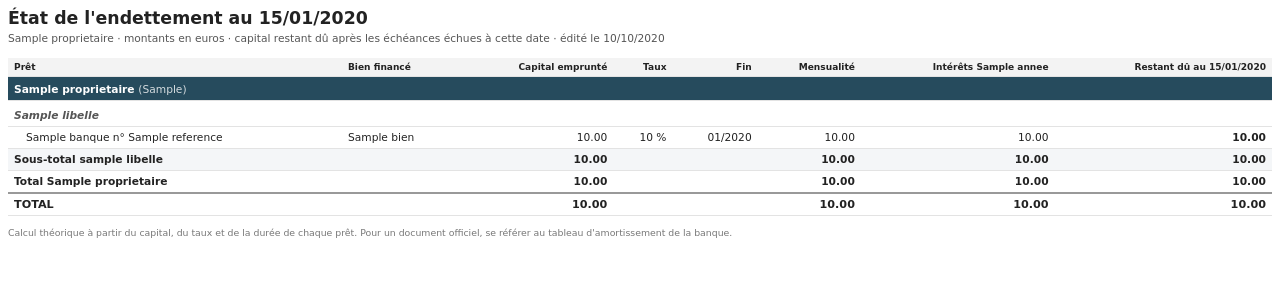
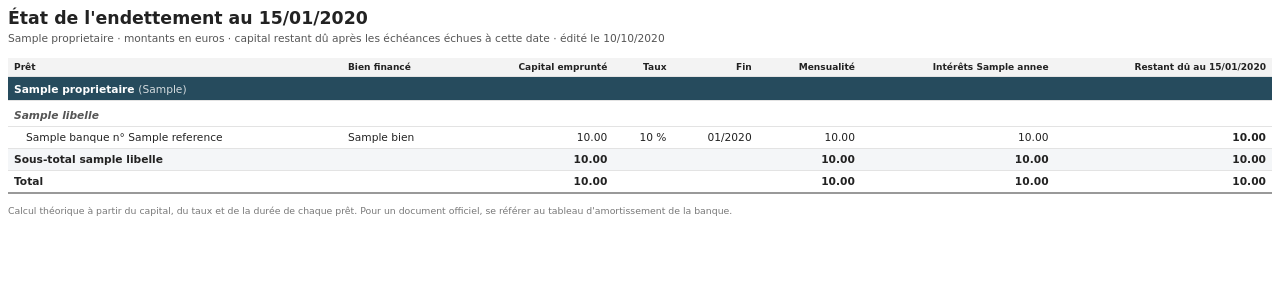
Before and after one commit to FabH69/gestion-immo, a Django app: template patrimoine/templates/patrimoine/endettement_pdf.html in a window 1280 px wide. Shown: the top 300 px of the page. Run offline with Django 5.2, Linux system fonts and the light colour scheme; the template is opened without the code that fills it: most values are stand-ins (such as "Sample title", 1, 10 or a date in 2020); parts of the project's set-up code (start-up, migrations or seed data) failed here and were passed over.

Commit message:
Endettement d'un seul emprunteur : ligne « Total » sans nom, plus de ligne TOTAL
Même règle pour la page, le PDF et l'export Excel.

Co-Authored-By: Claude Opus 5.5 <noreply@anthropic.com>
Claude-Session: https://claude.ai/code/session_01Tox316KV18QqKFLYgXAjmu

```diff
--- a/patrimoine/templates/patrimoine/_tableau_endettement.html
+++ b/patrimoine/templates/patrimoine/_tableau_endettement.html
@@ -4,6 +4,7 @@
     <th>Mensualité</th><th>Intérêts {{ annee }}</th><th class="fort">Restant dû au {{ date|date:"d/m/Y" }}</th>
   </tr></thead>
   <tbody>
+  {# Un seul emprunteur choisi : sa ligne s'appelle « Total » et la ligne TOTAL générale est inutile. #}
   {% for bloc in blocs %}
     <tr class="proprio"><td colspan="8">{{ bloc.proprietaire.nom }} <span class="type">({{ bloc.proprietaire.get_type_display }})</span></td></tr>
     {% for g in bloc.groupes %}
@@ -22,10 +23,10 @@
     {% endfor %}
     {% if g.libelle %}<tr class="st"><td class="libelle" colspan="2">Sous-total {{ g.libelle|lower }}</td><td>{{ g.montant|floatformat:"2g" }}</td><td></td><td></td><td>{{ g.mensualite|floatformat:"2g" }}</td><td>{{ g.interets|floatformat:"2g" }}</td><td class="fort">{{ g.restant|floatformat:"2g" }}</td></tr>{% endif %}
     {% endfor %}
-    <tr class="stp"><td class="libelle" colspan="2">Total {{ bloc.proprietaire.nom }}</td><td>{{ bloc.montant|floatformat:"2g" }}</td><td></td><td></td><td>{{ bloc.mensualite|floatformat:"2g" }}</td><td>{{ bloc.interets|floatformat:"2g" }}</td><td class="fort">{{ bloc.restant|floatformat:"2g" }}</td></tr>
+    <tr class="stp"><td class="libelle" colspan="2">Total{% if not proprietaire %} {{ bloc.proprietaire.nom }}{% endif %}</td><td>{{ bloc.montant|floatformat:"2g" }}</td><td></td><td></td><td>{{ bloc.mensualite|floatformat:"2g" }}</td><td>{{ bloc.interets|floatformat:"2g" }}</td><td class="fort">{{ bloc.restant|floatformat:"2g" }}</td></tr>
   {% empty %}
     <tr><td colspan="8" class="vide">Aucun prêt enregistré.</td></tr>
   {% endfor %}
   </tbody>
-  {% if blocs %}<tfoot><tr class="total"><td class="libelle" colspan="2">TOTAL</td><td>{{ total.montant|floatformat:"2g" }}</td><td></td><td></td><td>{{ total.mensualite|floatformat:"2g" }}</td><td>{{ total.interets|floatformat:"2g" }}</td><td class="fort">{{ total.restant|floatformat:"2g" }}</td></tr></tfoot>{% endif %}
+  {% if blocs and not proprietaire %}<tfoot><tr class="total"><td class="libelle" colspan="2">TOTAL</td><td>{{ total.montant|floatformat:"2g" }}</td><td></td><td></td><td>{{ total.mensualite|floatformat:"2g" }}</td><td>{{ total.interets|floatformat:"2g" }}</td><td class="fort">{{ total.restant|floatformat:"2g" }}</td></tr></tfoot>{% endif %}
 </table>
--- a/patrimoine/views/finances.py
+++ b/patrimoine/views/finances.py
@@ -94,7 +94,7 @@ def etat_endettement(request):
                 p = l["pret"]
                 w.writerow([p.proprietaire.nom, p.banque, p.reference, p.bien.nom if p.bien else "", fr(p.montant), fr(p.taux), f"{p.date_derniere_echeance:%m/%Y}", fr(l["mensualite"]), fr(l["interets"]), fr(l["restant"])])
         t = etat["total"]
-        w.writerow(["TOTAL", "", "", "", fr(t["montant"]), "", "", fr(t["mensualite"]), fr(t["interets"]), fr(t["restant"])])
+        w.writerow(["Total" if proprietaire else "TOTAL", "", "", "", fr(t["montant"]), "", "", fr(t["mensualite"]), fr(t["interets"]), fr(t["restant"])])
         return response
     if request.GET.get("format") == "pdf":
         return _pdf(render_to_string("patrimoine/endettement_pdf.html", contexte), nom_fichier)
```
Also changed, not shown: patrimoine/tests.py (+10 -0 lines).
